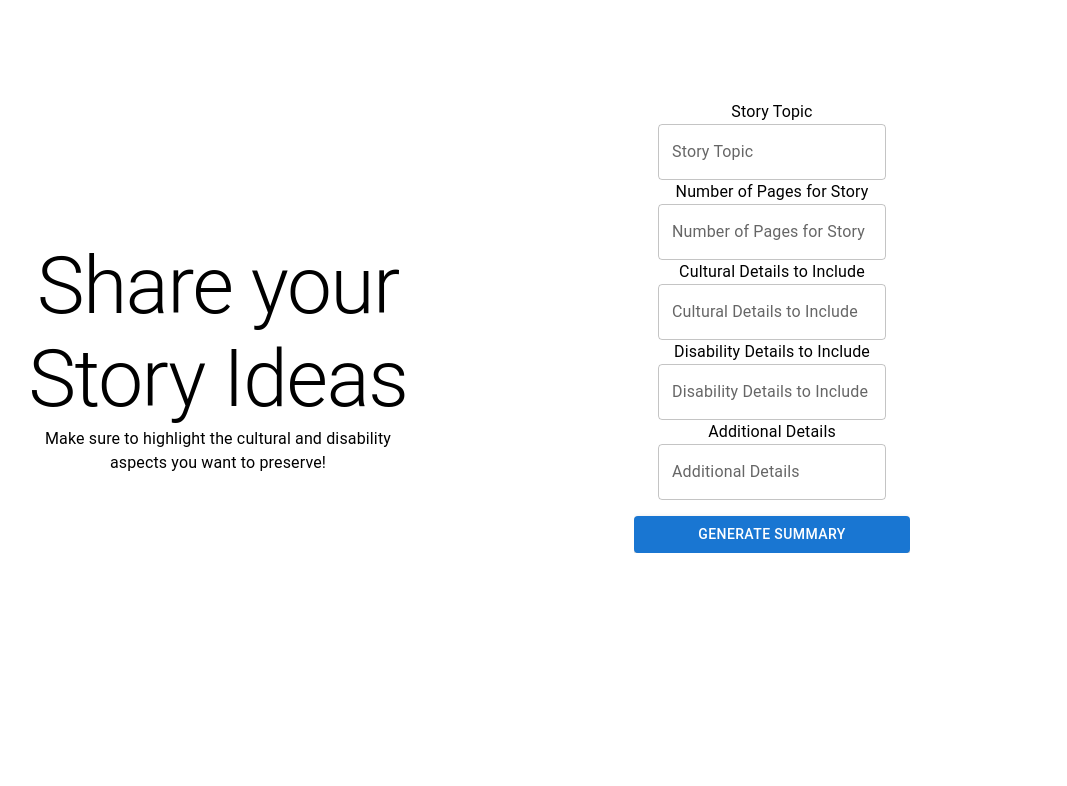
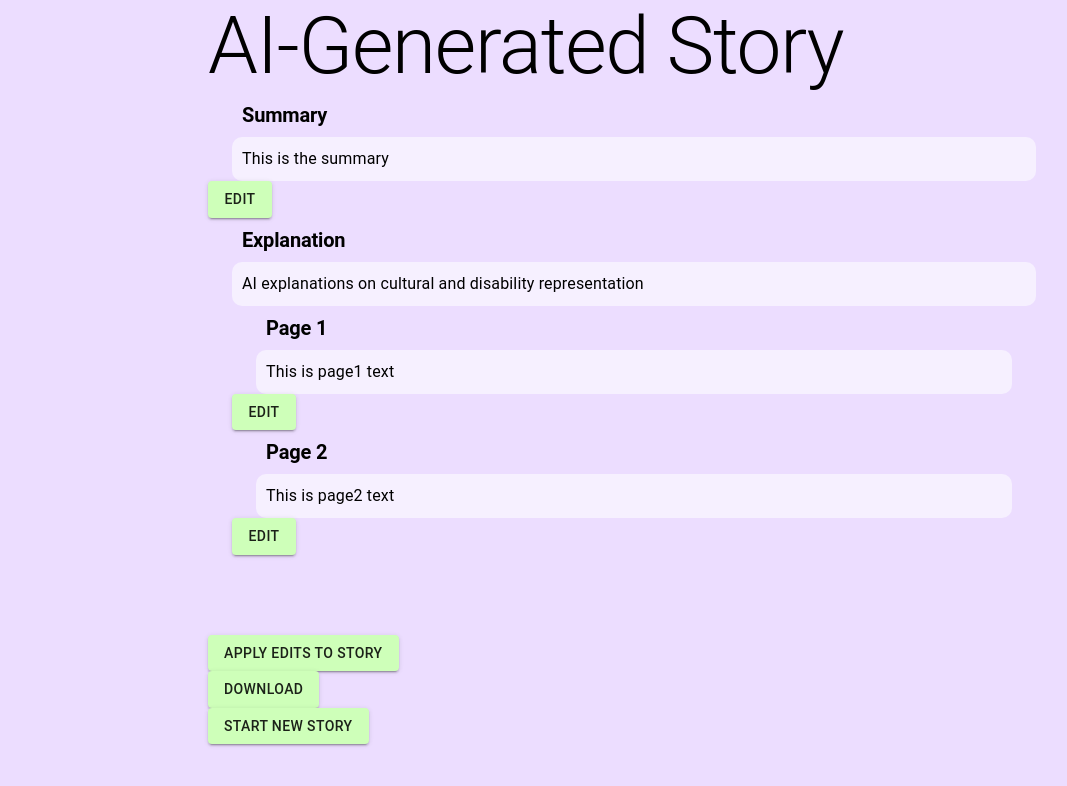
Before and after one commit to caitlynrawlings/AI_Storybook, a React (Create React App) app: page / in a window 1280 px wide. Shown: the top 786 px of the page, without its empty margins (6-1073 px from the left). Built offline with nearby package versions, Linux system fonts and the light colour scheme.

Commit message:
color scheme applied

```diff
--- a/src/App.js
+++ b/src/App.js
@@ -1,11 +1,19 @@
 import './App.css';
+import { ThemeProvider } from '@mui/material/styles';
+import EditScreen from './pages/EditScreen';
 import StartScreen from './pages/StartScreen';
+import theme from './theme';
 
 function App() {
   return (
-    <div className="App">
-      <StartScreen />
-    </div>
+    <ThemeProvider theme={theme}>
+      <div style={{ position: 'fixed', width: '100vw', height: '100vh', backgroundColor: theme.palette.primary.main }}/>
+      {/* TODO: Check if this is an ok and accessable way to make the backgroud color lmao */}
+      {/* TODO: Add top and bottom margins */}
+      <div className="App">
+        <EditScreen />
+      </div>
+    </ThemeProvider>
   );
 }
 
--- /dev/null
+++ b/src/components/Button.js
@@ -0,0 +1,18 @@
+import { Button as MuiButton } from '@mui/material';
+import { useTheme } from '@mui/material/styles';
+
+const Button = ({ label }) => {
+    const theme = useTheme();
+
+    return (
+        <MuiButton sx={{
+                background: theme.palette.button1.main,
+            }}
+            variant="contained"
+        >
+            {label.toUpperCase()}
+        </MuiButton>
+    );
+};
+
+export default Button;
--- a/src/components/PromptResponse.js
+++ b/src/components/PromptResponse.js
@@ -22,11 +22,12 @@ const PromptResponse = ({ prompt, value, onChange }) => {
     <TextField
       id={prompt.replace(/\s+/g, '-').toLowerCase()}
       label={prompt}
-      variant="outlined"
+      variant="filled"
       value={textValue}
       onChange={handleInputChange}
       onBlur={handleInputBlur}
       onKeyDown={handleInputKeyPress}
+      inputProps={{ style: { background: 'white' } }}
     />
   );
 };
--- /dev/null
+++ b/src/pages/EditScreen.js
@@ -0,0 +1,100 @@
+import React from 'react';
+import Container from '@mui/material/Container';
+import Box from '@mui/material/Box';
+import Typography from '@mui/material/Typography';
+import Button from '../components/Button';
+import { useTheme } from '@mui/material/styles';
+
+
+const summary = "This is the summary";
+const explanation = "AI explanations on cultural and disability representation"
+const pages = ["This is page1 text", "This is page2 text"];
+
+const EditScreen = (numPages) => {
+  const theme = useTheme();
+  const [edits, setEdits] = React.useState(Array(numPages).fill(''));
+
+  const handleResponseChange = (index, value) => {
+    const newEdits = [...edits];
+    newEdits[index] = value;
+    setEdits(newEdits);
+  };
+
+  const Pages = () => {
+    return (
+      <Container display="flex" padding='10vh' flexDirection="column">
+        {pages.map((page, index) => (
+          <div key={page}>
+            <AiResponse label={`Page ${index + 1}`} response={pages[index]}/>
+            <EditButton />
+          </div>
+        ))}
+      </Container>
+    );
+  };
+
+  const EditButton = () => {
+    // handles the edit logic like the input box populating and the close button?
+    // TODO:
+    return (
+        <Button label='edit'/>
+    )
+  }
+
+  const ApplyEditsButton = () => {
+    // handles logic for sending edits to gpt and refreshes page based on results
+    // TODO:
+    return (
+        <Button label='apply edits to story'/>
+    )
+  }
+
+  const DownloadButton = () => {
+    // handles logic downloading story pdf
+    // TODO:
+    return (
+        <Button label='download'/>
+    )
+  }
+
+  const StartNewStoryButton = () => {
+    // goes to start screen
+    // TODO:
+    return (
+        <Button label='start new story'/>
+    )
+  }
+
+  const AiResponse = ({label, response}) => {
+    return (
+        <Container>
+            <Typography variant="h2" sx={{ padding: '10px'}}>
+                {label}
+            </Typography>
+            <Typography variant="body1" sx={{ backgroundColor: theme.palette.secondary.main, padding: '10px', borderRadius: '10px' }}>
+                {response}
+            </Typography>
+        </Container>
+    );
+  };
+
+  return (
+    <Container maxWidth="md" style={{ position: 'relative' }}>
+      <Box display="flex" flexDirection='column' alignItems="flex-start" textAlign='left'>
+        <Typography variant='h1'>
+            AI-Generated Story
+        </Typography>
+        <AiResponse label='Summary' response={summary}/>
+        <EditButton />
+        <AiResponse label='Explanation' response={explanation}/>
+        <Pages />
+        <Box height='10vh'/>
+        <ApplyEditsButton />
+        <DownloadButton />
+        <StartNewStoryButton />
+      </Box>
+    </Container>
+  );
+};
+
+export default EditScreen;
--- a/src/pages/StartScreen.js
+++ b/src/pages/StartScreen.js
@@ -2,7 +2,7 @@ import React from 'react';
 import Container from '@mui/material/Container';
 import Box from '@mui/material/Box';
 import Typography from '@mui/material/Typography';
-import { Button } from '@mui/material';
+import Button from '../components/Button';
 import PromptResponse from '../components/PromptResponse';
 
 const prompts = ["Story Topic", "Number of Pages for Story", "Cultural Details to Include", "Disability Details to Include", "Additional Details"];
@@ -34,7 +34,7 @@ const StartScreen = () => {
       <Container display="flex" flexDirection="column">
         {prompts.map((prompt, index) => (
           <div key={prompt}>
-            <Typography>{prompt}</Typography>
+            <Typography variant='h2'>{prompt}</Typography>
             <PromptResponse
               prompt={prompt}
               value={responses[index]}
@@ -46,15 +46,24 @@ const StartScreen = () => {
     );
   };
 
+  const DownloadButton = () => {
+    // handles logic for sending user input to gpt and going to edit screen
+    // TODO:
+    return (
+        <Button label='generate story'/>
+    )
+  }
+
   return (
-    <Container maxWidth="sm" style={{ marginTop: '100px' }}>
+    <Container maxWidth="sm" minHeight='100vh'>
       <Box display="flex">
         <Box style={{ position: 'fixed', top: 0, left: 0, bottom: 0, width: '35%', overflowY: 'auto' }}>
           <Instructions />
         </Box>
         <Box style={{ marginLeft: '50%', width: '55%', overflowY: 'auto', display: 'flex', flexDirection: 'column'}}>
+          {/* TODO: add clear input button */}
           <StoryPrompts />
-          <Button sx={{ marginTop: 2 }} variant="contained">Generate Summary</Button>
+          <DownloadButton />
         </Box>
       </Box>
     </Container>
--- /dev/null
+++ b/src/theme.js
@@ -0,0 +1,26 @@
+import { createTheme } from '@mui/material/styles';
+
+const theme = createTheme({
+  typography: {
+    h1: {
+      fontSize: '10vh',
+    },
+    h2: {
+      fontSize: '20px', fontWeight: 'bold'
+    },
+  },
+  // TODO: Find colors that work with the buttons
+  palette: {
+    primary: {
+      main: '#ECDDFF',
+    },
+    secondary: {
+      main: '#F6F0FF',
+    },
+    button1: {
+      main: '#CEFFB9',
+    },
+  }
+});
+
+export default theme;
```
